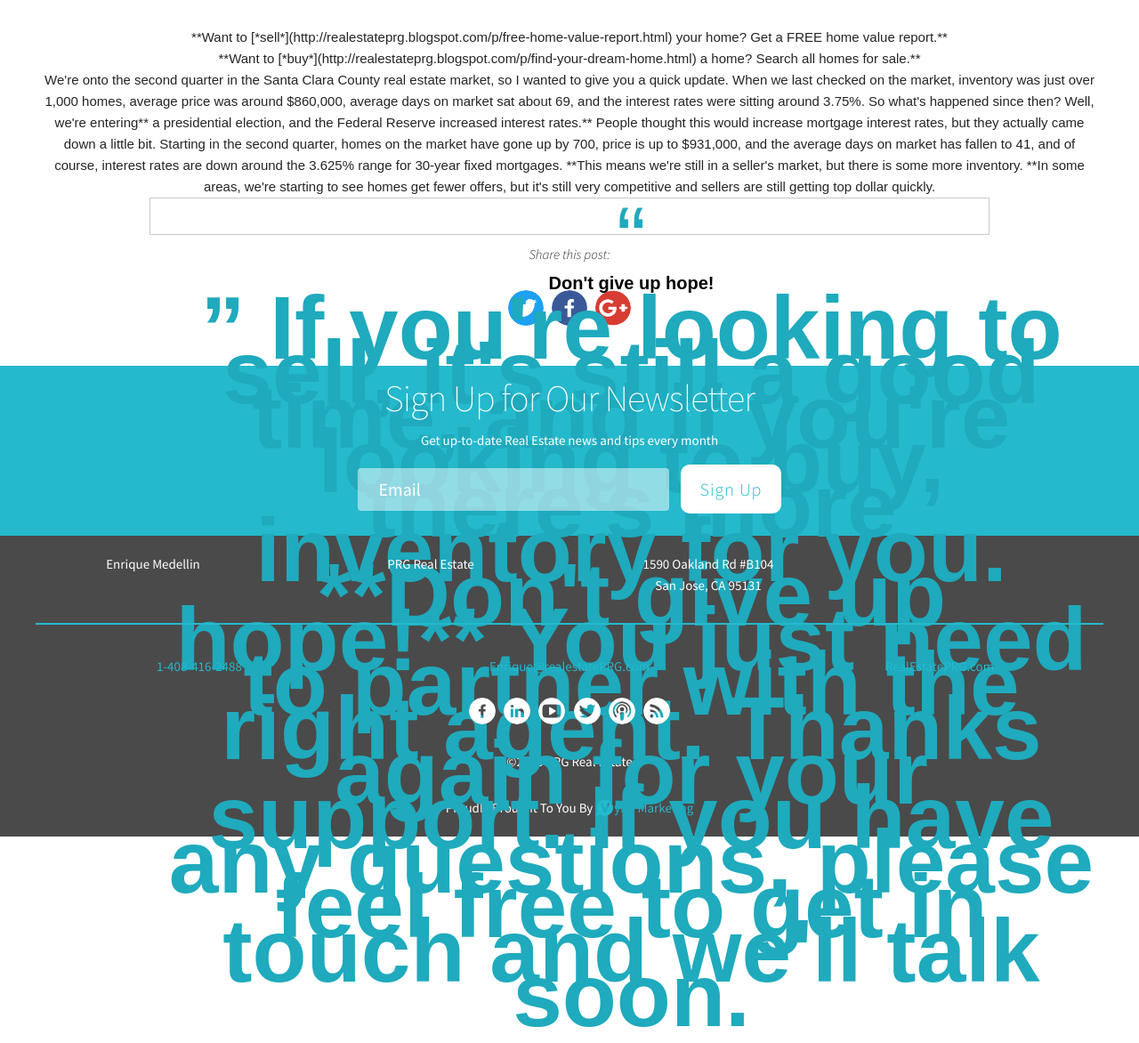
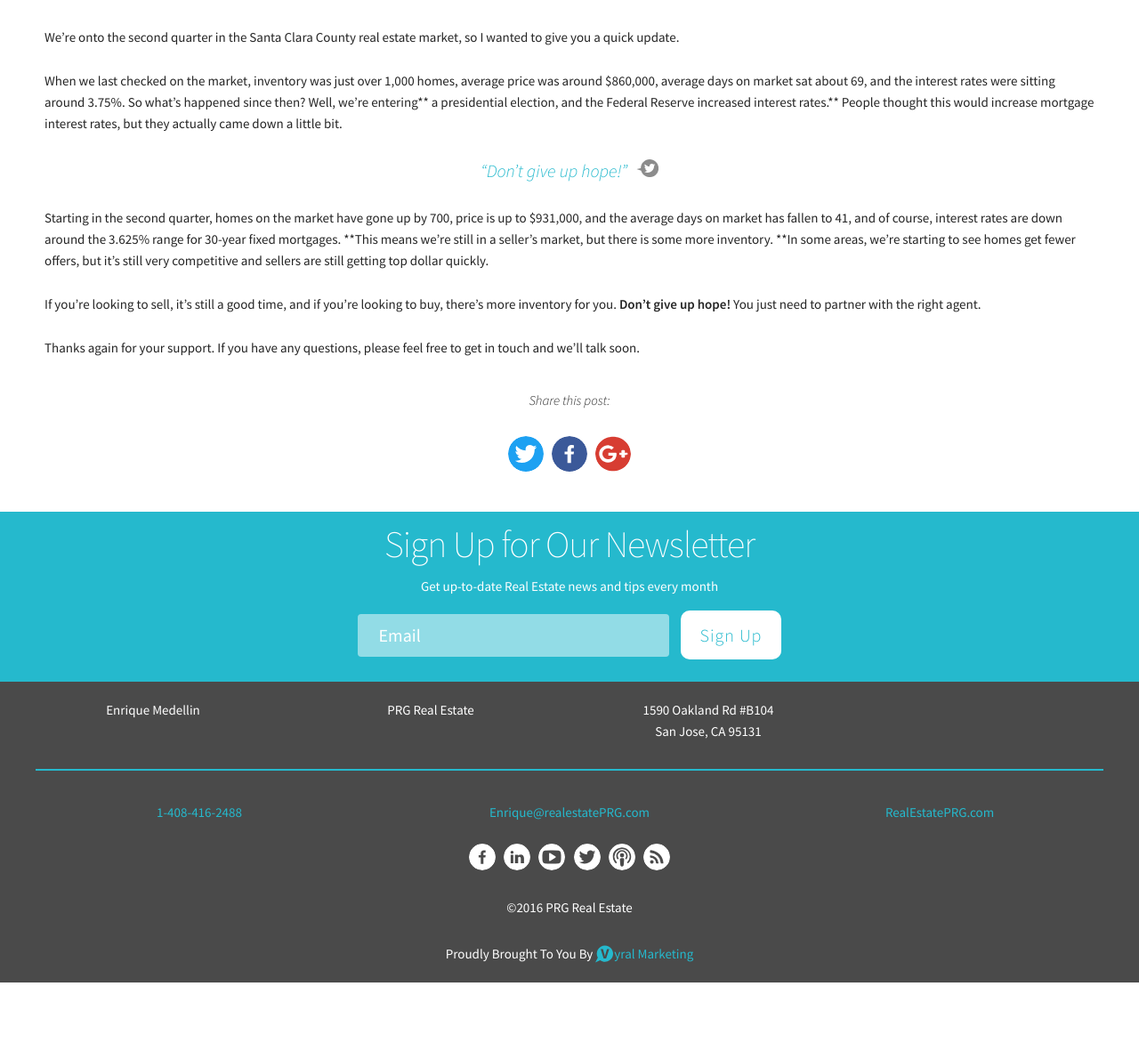
Before and after one commit to Vyralmarketing/Escrow, a Jekyll site: the page built from _posts/2016-06-15-2nd-quarter-silicon-valley-market-update.md, in a window 1280 px wide and 1400 px high, scrolled down 1070 px. Shown: the part 228-1400 px from the top of the window at 89% size. Built offline with Jekyll 4.4.1, drawn with Linux system fonts in a browser that asks for light colours; after the commit the page ends 2402 px from its top, so only the background shows below that; some of the changed lines change nothing that is shown.

Commit message:
Updated '/_posts/2016-06-15-2nd-quarter-silicon-valley-market-update.md' via CloudCannon

```diff
--- a/_posts/2016-06-15-2nd-quarter-silicon-valley-market-update.md
+++ b/_posts/2016-06-15-2nd-quarter-silicon-valley-market-update.md
@@ -10,50 +10,20 @@ thumbnail: https://img.youtube.com/vi/pN0l1UR4JXs/default.jpg
 blogger_id: tag:blogger.com,1999:blog-4989041625897431522.post-5247570046430132565
 blogger_orig_url: http://realestateprg.blogspot.com/2016/06/2nd-quarter-silicon-valley-market-update.html
 image: /img/screenshots/5.1%20youtube.jpg
-pullquote:
+pullquote: Don't give up hope!
 ---
 
-<div class="embed-container" style="text-align: center;"><!--insert embed code
-here-->   <iframe allowfullscreen="" frameborder="0" height="270"
-src="https://www.youtube.com/embed/pN0l1UR4JXs" width="480"></iframe>
-<!--end-->
-<div style="text-align: center;"><span style="font-family: &quot;arial&quot; ,
-&quot;helvetica&quot; , sans-serif;">**Want to
-[*sell*](http://realestateprg.blogspot.com/p/free-home-value-report.html) your
-home? Get a FREE home value report.**<div style="text-align: center;"><span
-style="font-family: &quot;arial&quot; , &quot;helvetica&quot; ,
-sans-serif;">**Want to
-[*buy*](http://realestateprg.blogspot.com/p/find-your-dream-home.html) a home?
-Search all homes for sale.**<div style="text-align: center;">
-We're onto the second quarter in the Santa Clara County real estate market, so
-I wanted to give you a quick update.
+<iframe allowfullscreen="" frameborder="0" height="270" src="https://www.youtube.com/embed/pN0l1UR4JXs" width="480"></iframe>
 
-When we last checked on the market, inventory was just over 1,000 homes,
-average price was around $860,000, average days on market sat about 69, and
-the interest rates were sitting around 3.75%. So what's happened since then?
-Well, we're entering** a presidential election, and the Federal Reserve
-increased interest rates.** People thought this would increase mortgage
+We're onto the second quarter in the Santa Clara County real estate market, so I wanted to give you a quick update.
+
+When we last checked on the market, inventory was just over 1,000 homes, average price was around $860,000, average days on market sat about 69, and the interest rates were sitting around 3.75%. So what's happened since then? Well, we're entering** a presidential election, and the Federal Reserve increased interest rates.** People thought this would increase mortgage
 interest rates, but they actually came down a little bit.
 
-Starting in the second quarter, homes on the market have gone up by 700, price
-is up to $931,000, and the average days on market has fallen to 41, and of
-course, interest rates are down around the 3.625% range for 30-year fixed
-mortgages. **This means we're still in a seller's market, but there is some
-more inventory. **In some areas, we're starting to see homes get fewer offers,
-but it's still very competitive and sellers are still getting top dollar
-quickly.
+<a href="https://twitter.com/home/?status={{page.pullquote}}%20{{site.url}}{{page.url}}%20via%40{{site.data.settings.socials.twitter | remove: 'https://twitter.com/'}}" target='_blank' class="pullquote">&#8220;{{page.pullquote}}&#8221;</a>
 
-<div style="border: solid 1px #c9c9c9; display: block; margin: 0 auto;
-padding: 20px 10px; width: 80%;"><span style="color: #1faabd; display: block;
-float: left; font-family: &quot;arial&quot; , sans-serif; font-size: 100px;
-line-height: 50px; position: absolute;">“
-<div style="color: black; font-size: 20px; font-weight: bold; margin: 0 auto;
-padding: 0 10px; text-align: center;">Don't give up hope!
-<span style="color: #1faabd; display: block; float: right; font-family:
-&quot;arial&quot; , sans-serif; font-size: 100px; line-height: 50px;">”
-If you're looking to sell, it's still a good time, and if you're looking to
-buy, there's more inventory for you. **Don't give up hope!** You just need to
-partner with the right agent.
+Starting in the second quarter, homes on the market have gone up by 700, price is up to $931,000, and the average days on market has fallen to 41, and of course, interest rates are down around the 3.625% range for 30-year fixed mortgages. **This means we're still in a seller's market, but there is some more inventory. **In some areas, we're starting to see homes get fewer offers, but it's still very competitive and sellers are still getting top dollar quickly.
 
-Thanks again for your support. If you have any questions, please feel free to
-get in touch and we'll talk soon.
+If you're looking to sell, it's still a good time, and if you're looking to buy, there's more inventory for you. **Don't give up hope!** You just need to partner with the right agent.
+
+Thanks again for your support. If you have any questions, please feel free to get in touch and we'll talk soon.
```
